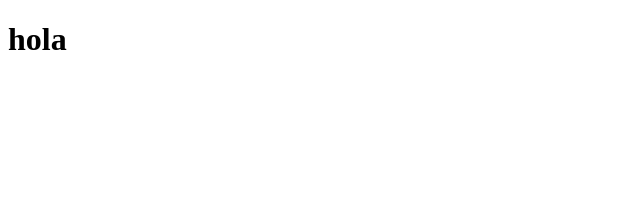
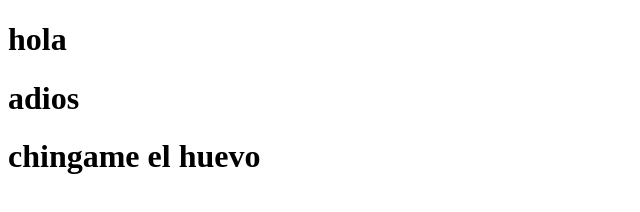
Before and after one commit to PabloIESMM/repo2, a plain HTML site: page index.html in a window 1280 px wide. Shown: the whole page, without its empty margins (0-640 px from the left). Drawn offline with Linux system fonts and the light colour scheme.

Commit message:
segundo arch

```diff
--- a/index.html
+++ b/index.html
@@ -6,6 +6,9 @@
     <title>Document</title>
 </head>
 <body>
+
     <h1>hola </h1>
+    <h1>adios </h1>
+    <h1>chingame el huevo </h1>
 </body>
 </html>
```
